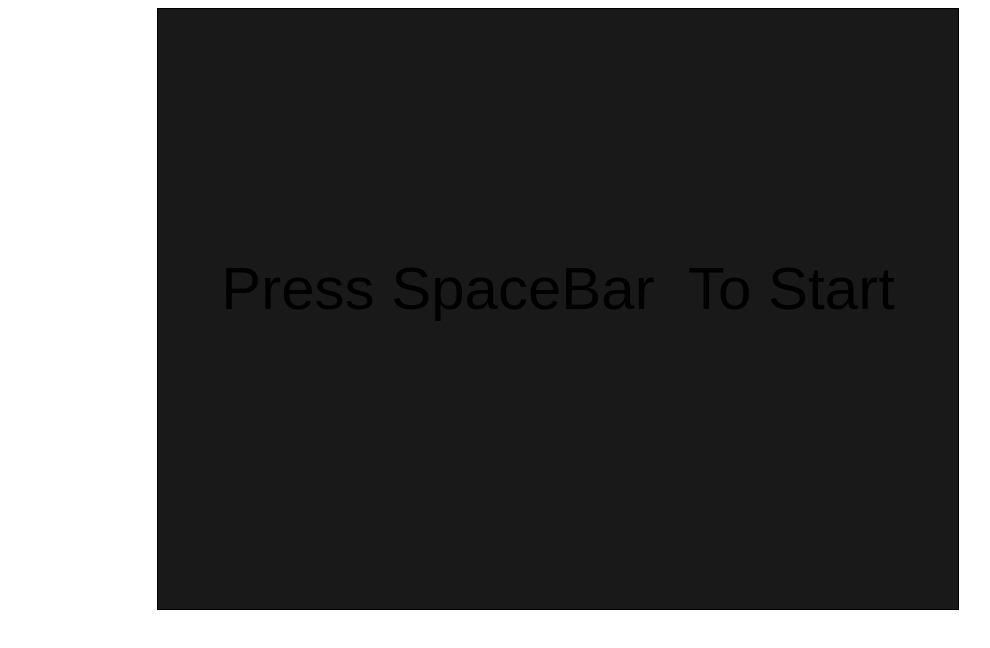
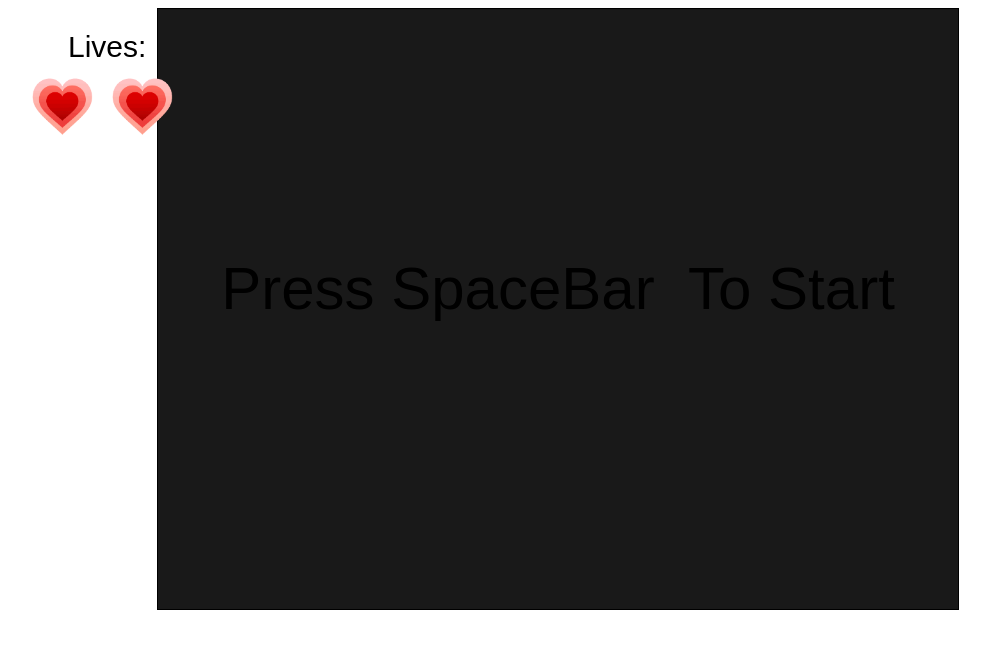
Before and after one commit to barisdevjs/Brick-game-single-player, a website with bundled scripts: page index.html in a window 1280 px wide. Shown: the whole page, without its empty margins (82-1072 px from the left). Built offline with nearby package versions, Linux system fonts and the light colour scheme.

Commit message:
live images added

```diff
--- a/ball.js
+++ b/ball.js
@@ -9,6 +9,8 @@ export default class Ball {
         this.heightGame = game.heightGame;
         this.game = game;
         this.reset();
+        this.array = [...document.querySelectorAll('.lives > img')];
+        console.log(this.array);
     }
 
     reset() {
@@ -50,6 +52,7 @@ export default class Ball {
 
         if (this.position.y + this.size > this.heightGame) { // touching the bottom
             this.game.lives--;
+            this.array[this.game.lives].style.display = 'none';
             this.reset();
         }
     }
--- a/index.css
+++ b/index.css
@@ -12,3 +12,31 @@
 img { /* if you choose the id of ball it will display two balls one in canvas other in HTML*/
     display: none;
 }
+
+
+.heart {
+    width: 80px;
+    height: 80px;
+    position: absolute;
+    display: flex;
+    justify-content: space-between;
+    align-items: center;
+    left: 100px;
+    top: 60px;
+}
+
+#two {
+    left: 180px;
+}
+
+.lives > p {
+    top:0px;
+    left: 150px;
+    position: absolute;
+    font-size: 30px;
+    font-family: sans-serif;
+}
+
+.hide {
+    display: none;
+}
--- a/index.html
+++ b/index.html
@@ -9,6 +9,11 @@
     <title>Brick game</title>
 </head>
 <body>
+    <div class="lives">
+        <p>Lives:</p>
+        <img src="./assets/images/heart.gif" alt="heart" class="heart" id='one'>
+        <img src="./assets/images/heart.gif" alt="heart" class="heart" id='two'>
+    </div>
     <img id="ballImage" src="./assets/images/ball.png" alt="ball">
     <img id="brickImage" src="./assets/images/brick.png" alt="brick">
     <img id="gameOverImage" src="./assets/images/gameover.png" alt="brick">
```
Also changed, not shown: assets/images/heart.gif (added).
